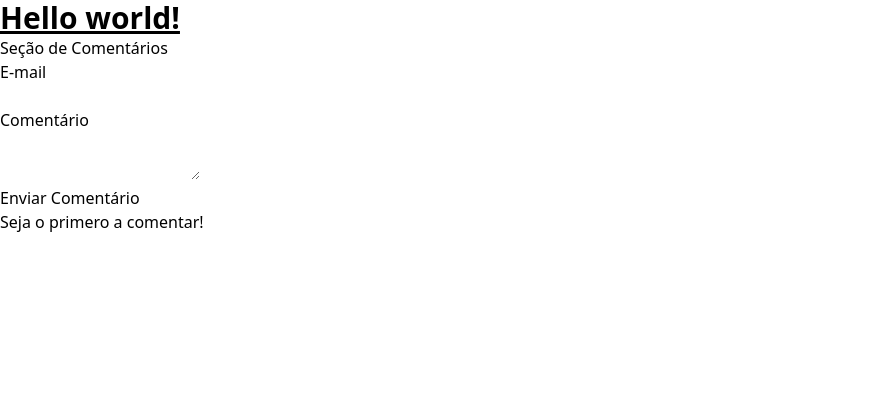
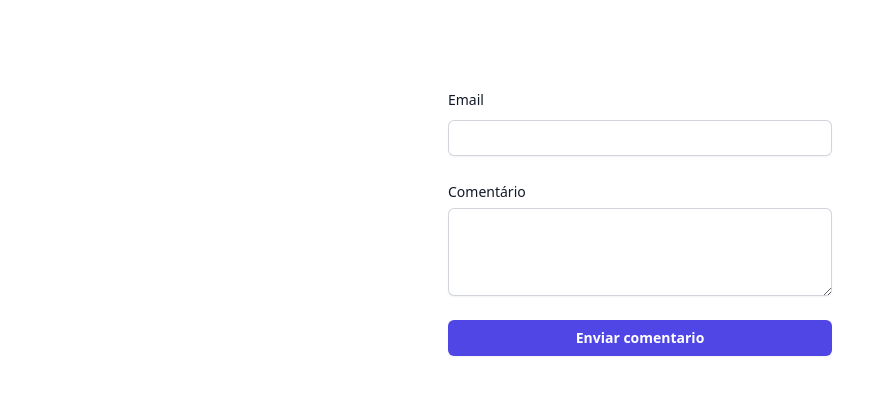
Before and after one commit to IzadoraNascimento/Feed, a React (Vite) app: page / in a window 1280 px wide. Shown: the top 394 px of the page, without its empty margins (0-895 px from the left). Built offline with nearby package versions, Linux system fonts and the light colour scheme.

Commit message:
nova estilização do componente Forms com tailwindcss

```diff
--- a/package.json
+++ b/package.json
@@ -10,6 +10,7 @@
     "preview": "vite preview"
   },
   "dependencies": {
+    "@tailwindcss/forms": "^0.5.4",
     "react": "^18.2.0",
     "react-dom": "^18.2.0"
   },
--- a/src/App.jsx
+++ b/src/App.jsx
@@ -1,18 +1,12 @@
 import React from "react";
 import Forms from "./components/Forms";
-import Submit from "./components/Submit";
 import Message from "./components/Message";
 
 function App() {
 
   return (
     <>
-    <h1 className="text-3xl font-bold underline">
-      Hello world!
-    </h1>
     <Forms />
-    <Submit />
-    <Message />
     </>
   )
 }
--- a/src/components/Forms/index.jsx
+++ b/src/components/Forms/index.jsx
@@ -1,21 +1,54 @@
 export default function Forms() {
   return (
     <>
-    <div className="title">
-      <h1>Seção de Comentários</h1>
-    </div>
-    <div className="inputs">
-      <div className="input-email">
-        <label className="email">E-mail</label>
-        <br/>
-        <input type="email" id="email"/>
+      <div className="flex min-h-full flex-1 flex-col justify-center px-6 py-12 lg:px-8">
+        <div className="mt-10 sm:mx-auto sm:w-full sm:max-w-sm">
+          <form className="space-y-6" action="#" method="POST">
+            <div>
+              <label htmlFor="email" className="block text-sm font-medium leading-6 text-gray-900">
+                Email
+              </label>
+              <div className="mt-2">
+                <input
+                  id="email"
+                  name="email"
+                  type="email"
+                  autoComplete="email"
+                  required
+                  className="block w-full rounded-md border-0 py-1.5 text-gray-900 shadow-sm ring-1 ring-inset ring-gray-300 placeholder:text-gray-400 focus:ring-2 focus:ring-inset focus:ring-indigo-600 sm:text-sm sm:leading-6"
+                />
+              </div>
+            </div>
+
+            <div>
+              <label htmlFor="text" className="block text-sm font-medium leading-6 text-gray-900">
+                  Comentário
+              </label>
+                  <textarea
+                    class="
+                      mt-1
+                      block
+                      w-full
+                      rounded-md
+                      border-0
+                      shadow-sm
+                      shadow-sm ring-1 ring-inset ring-gray-300 placeholder:text-gray-400 focus:ring-2 focus:ring-inset focus:ring-indigo-600 sm:text-sm sm:leading-6
+                    "
+                    rows="3"
+                  ></textarea>
+            </div>
+
+            <div>
+              <button
+                type="submit"
+                className="flex w-full justify-center rounded-md bg-indigo-600 px-3 py-1.5 text-sm font-semibold leading-6 text-white shadow-sm hover:bg-indigo-500 focus-visible:outline focus-visible:outline-2 focus-visible:outline-offset-2 focus-visible:outline-indigo-600"
+              >
+                Enviar comentario
+              </button>
+            </div>
+          </form>
+        </div>
       </div>
-      <div className="input-text">
-        <label className="comment">Comentário</label>
-        <br/>
-        <textarea id="text" ></textarea>
-      </div>
-    </div>
     </>
   )
 }
--- a/src/components/Submit/index.jsx
+++ /dev/null
@@ -1,3 +0,0 @@
-export default function Submit() {
-  return <button className="submit">Enviar Comentário</button>
-}
--- a/tailwind.config.js
+++ b/tailwind.config.js
@@ -1,8 +1,12 @@
 /** @type {import('tailwindcss').Config} */
 export default {
-  content: ["./src/**/*.{js,jsx,ts,tsx}"],
+  content: [
+    "./src/**/*.{js,jsx,ts,tsx}"
+  ],
   theme: {
     extend: {},
   },
-  plugins: [],
+  plugins: [
+    require('@tailwindcss/forms'),
+  ],
 }
```
Also changed, not shown: src/components/Forms/style.module.css (deleted), src/components/Message/style.module.css (deleted), src/components/Submit/style.module.css (deleted), 1 other file (tests, documents, lock files or other folders).
